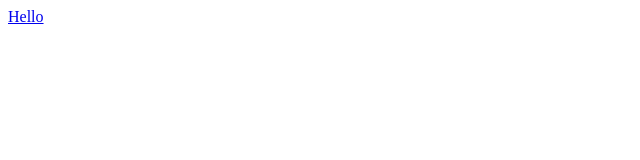
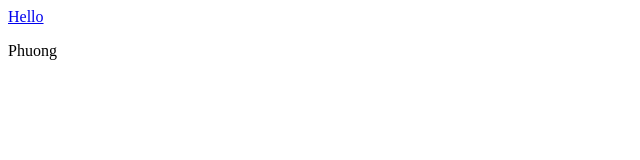
Before and after one commit to nonamejx/git-training, a plain HTML site: page vacxin-v2/function1.html in a window 1280 px wide. Shown: the full height of the page, 0-640 px from the left. Drawn offline with Linux system fonts and the light colour scheme.

Commit message:
Thay doi noi dung trong file function1.html

```diff
--- a/vacxin-v2/function1.html
+++ b/vacxin-v2/function1.html
@@ -3,5 +3,6 @@
 </head>
 <body>
 <a href="abc.com">Hello</a>
+<p>Phuong</p>
 </body>
 </html>
```
